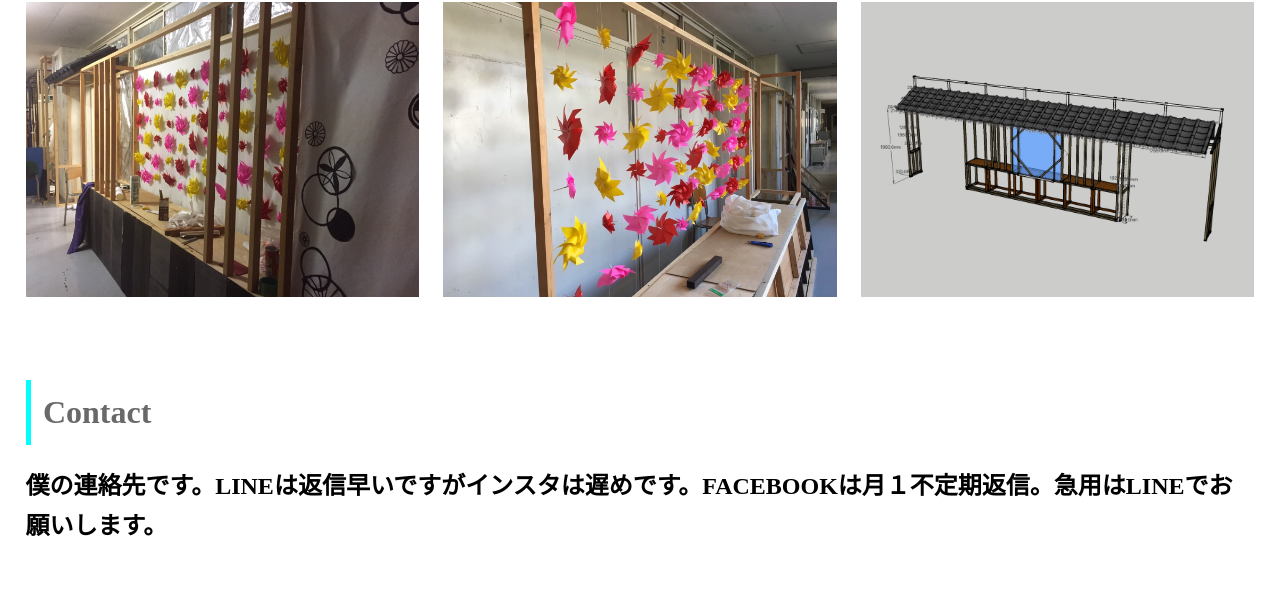
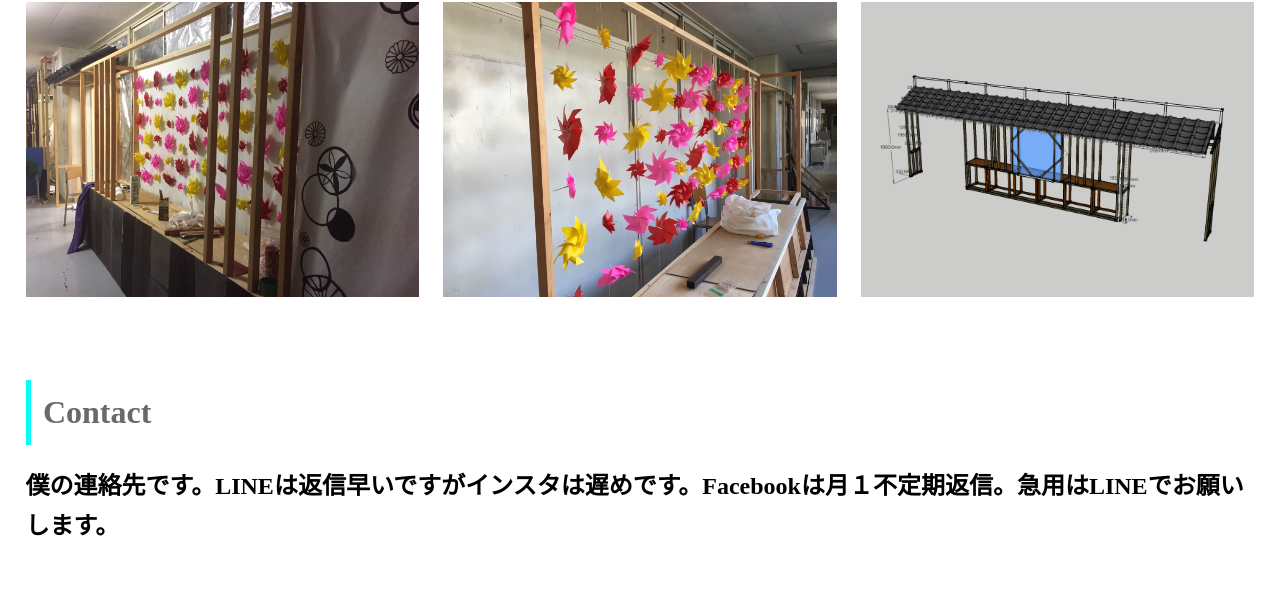
Before and after one commit to inabanbanban/inabanbanban, a plain HTML site: page index.html in a window 1280 px wide. Shown: the part 5533-6129 px from the top of the page. Drawn offline with Linux system fonts and the light colour scheme; a web font is replaced by a local one.

Commit message:
Update index.html

```diff
--- a/index.html
+++ b/index.html
@@ -138,7 +138,7 @@
       <div class="contact-box">
         <h1 class="contact">Contact</h1>
         <p class="contact-summary">
-            僕の連絡先です。LINEは返信早いですがインスタは遅めです。FACEBOOKは月１不定期返信。急用はLINEでお願いします。
+            僕の連絡先です。LINEは返信早いですがインスタは遅めです。Facebookは月１不定期返信。急用はLINEでお願いします。
         </p>
         <div class="sns-links-container">
           <a
```
